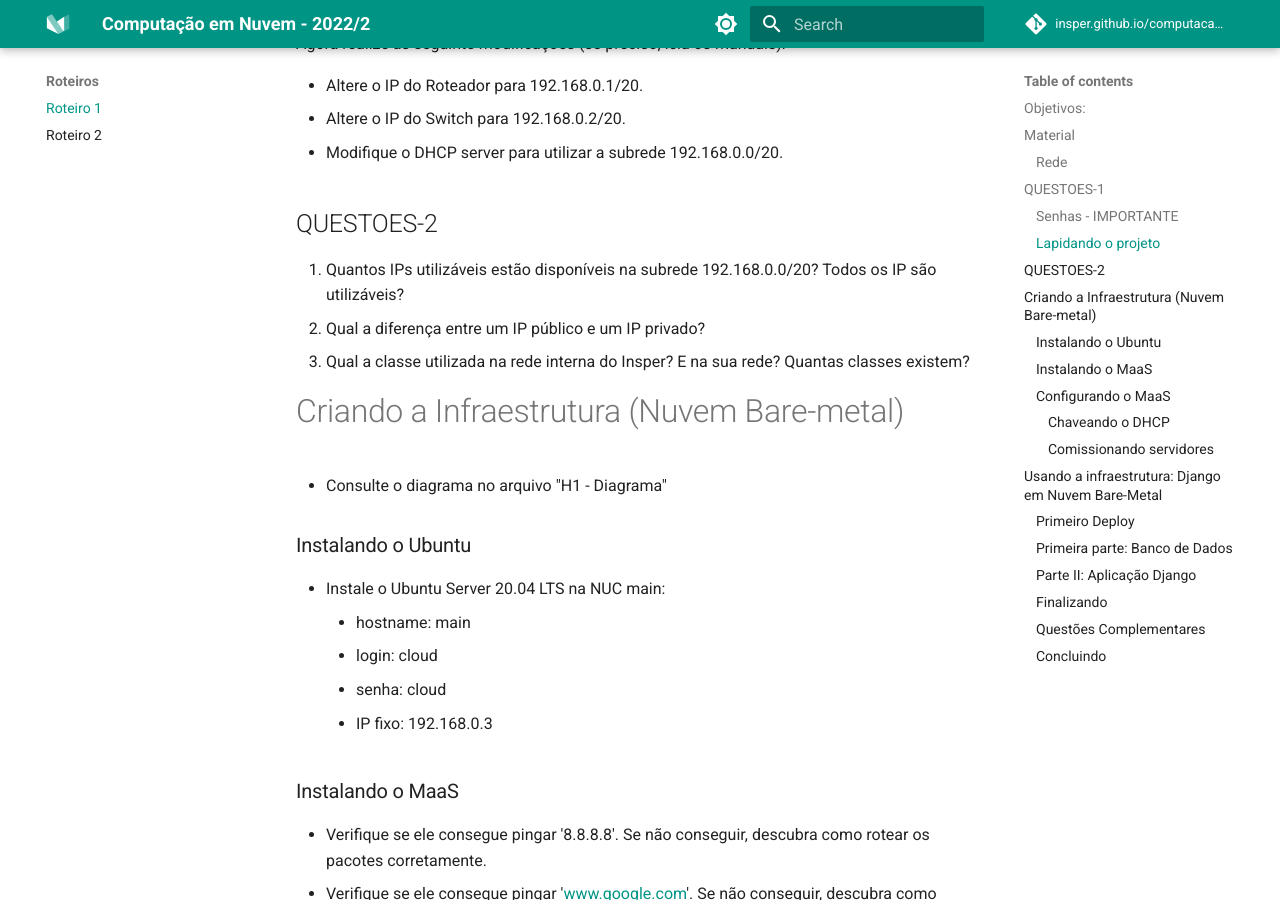
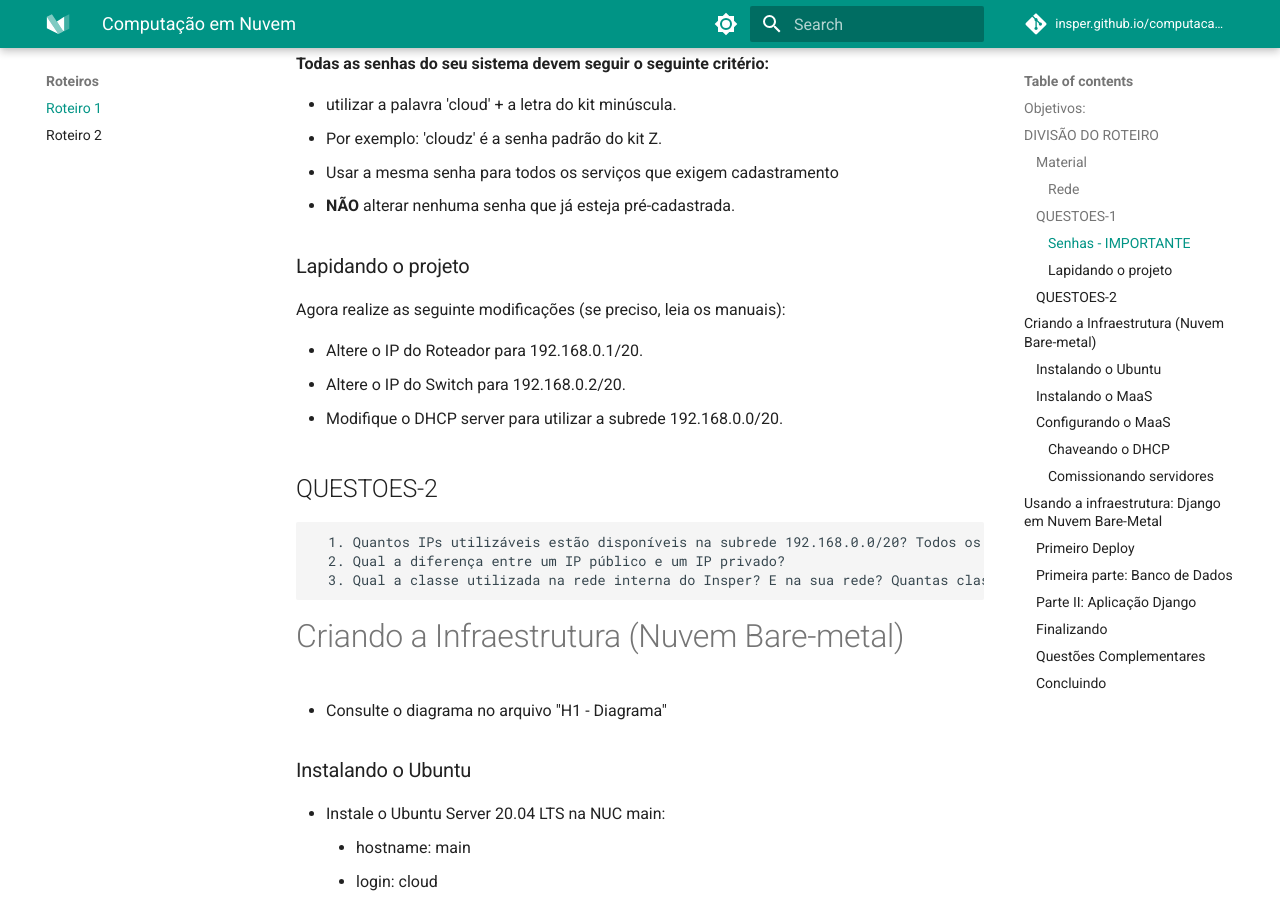
Before and after one commit to Insper/computacao-nuvem, an MkDocs documentation site: the page built from docs/1.Bare_metal.md, in a window 1280 px wide and 900 px high, scrolled down 1661 px. Built offline with MkDocs 1.6.1 and Material for MkDocs 9.7.7, drawn with Linux system fonts in a browser that asks for light colours; comment, search, counter and statistics services are not loaded; some of the changed lines change nothing that is shown; some of the changed text lies outside the part shown.

Commit message:
modified Tutorial Bare metal

````diff
--- a/docs/1.Bare_metal.md
+++ b/docs/1.Bare_metal.md
@@ -12,6 +12,17 @@
 
 1. Realizar a leitura sobre o MaaS. [https://maas.io/].
 1. Realizar a leitura sobre redes de computadores. [Tanenbaum - seções 1.4, 4.0 e 5.6]
+
+
+# **DIVISÃO DO ROTEIRO**
+
+O Roteiro é dividido em 2 partes principais Criar a Infraestrutura em bare-metal e depois utilizar essa infraestrutura.
+
+Como indicado abaixo:
+
+- Criando a Infraestrutura (Nuvem Bare-metal)
+- Usando a infraestrutura: Django em Nuvem Bare-Metal
+
 
 ## Material
 
@@ -71,10 +82,13 @@
 
 ## QUESTOES-2
 
+```
+
   1. Quantos IPs utilizáveis estão disponíveis na subrede 192.168.0.0/20? Todos os IP são utilizáveis?
   2. Qual a diferença entre um IP público e um IP privado?
   3. Qual a classe utilizada na rede interna do Insper? E na sua rede? Quantas classes existem?
 
+```
 
 # Criando a Infraestrutura (Nuvem Bare-metal)
 
````
